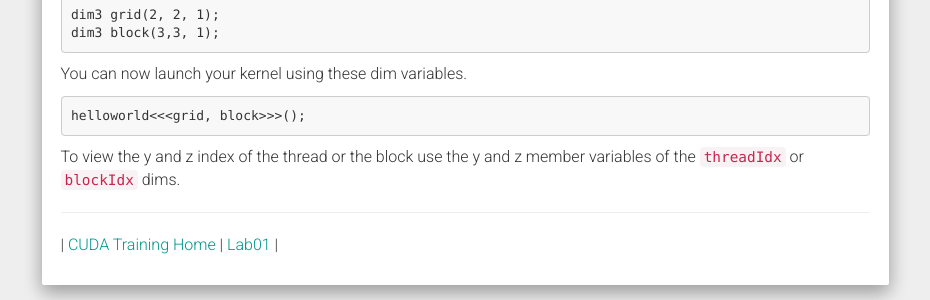
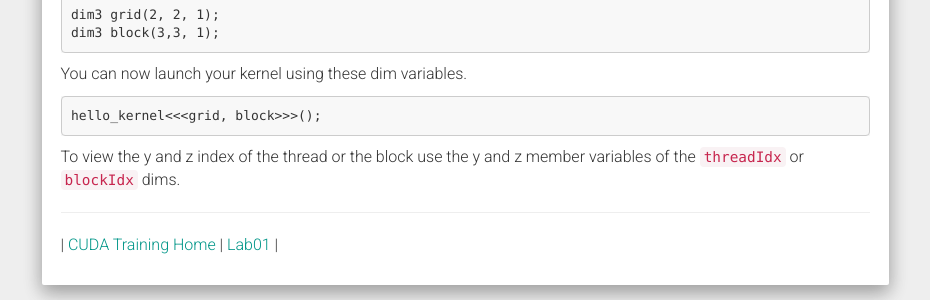
Before and after one commit to RSE-Sheffield/GPUComputing.github.io, a Jekyll site: the page built from education/cuda-glasgow/qwkilabs.md, in a window 1280 px wide and 900 px high, scrolled down 2065 px. Shown: the part 531-831 px from the top of the window, without its empty margins (321-1251 px from the left). Built offline with Jekyll 4.4.1, drawn with Linux system fonts in a browser that asks for light colours; nearby versions of some CDN libraries.

Commit message:
Update qwkilabs.md

```diff
--- a/education/cuda-glasgow/qwkilabs.md
+++ b/education/cuda-glasgow/qwkilabs.md
@@ -76,7 +76,7 @@ Before moving onto the [first lab classes](../lab01) for day 1, try modifying th
 
 You can now launch your kernel using these dim variables.
 
-	helloworld<<<grid, block>>>();
+	hello_kernel<<<grid, block>>>();
 
 To view the y and z index of the thread or the block use the y and z member variables of the `threadIdx` or `blockIdx` dims.
 
```
